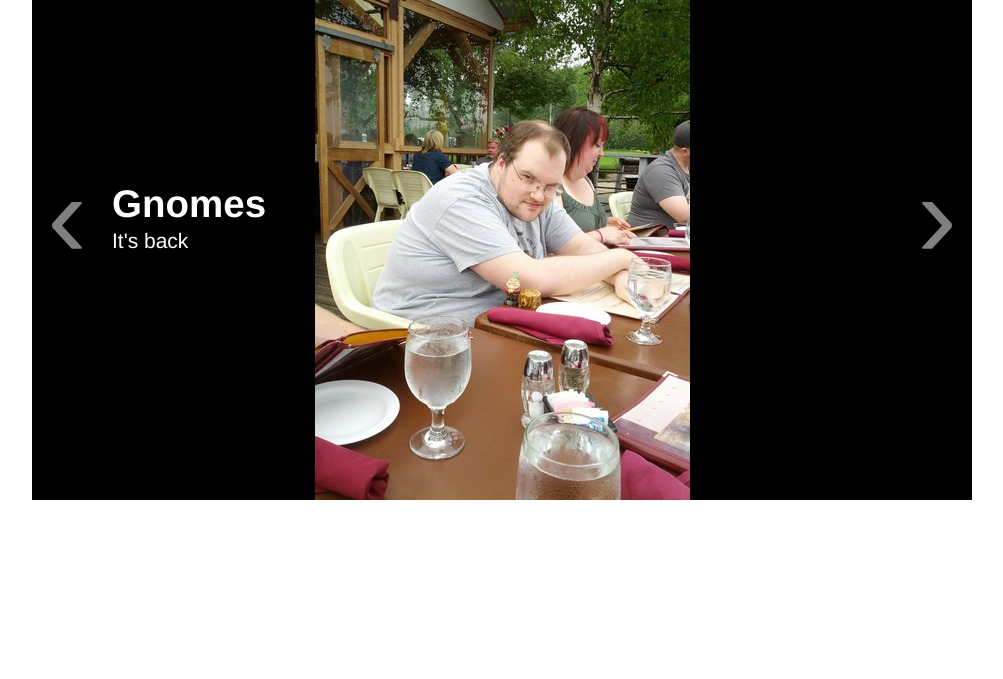
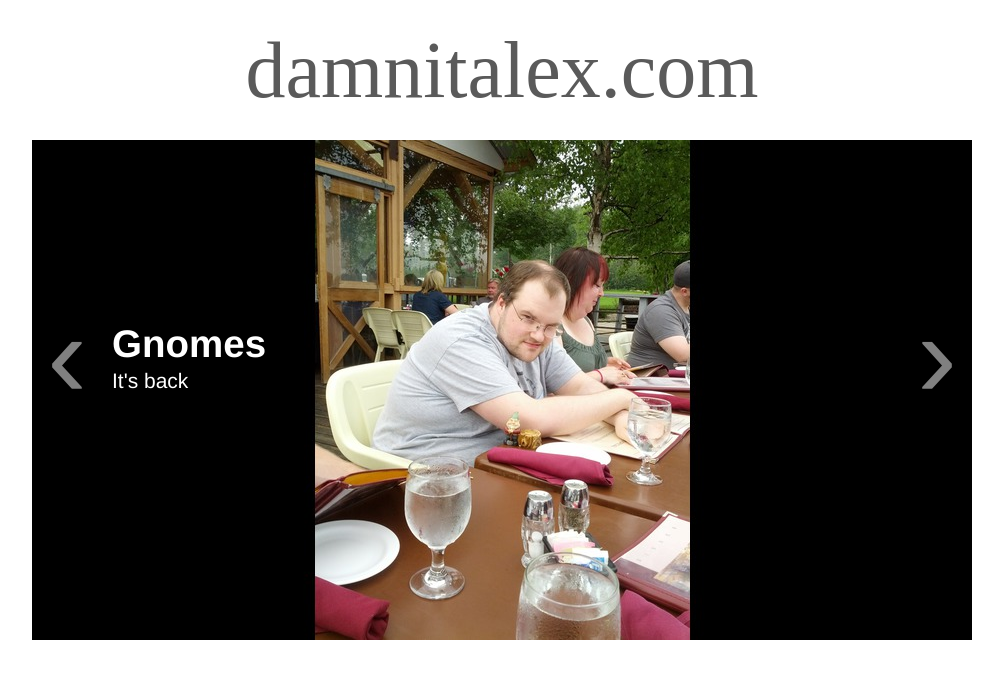
Before and after one commit to dayne/damnitalex.com, a Jekyll site: the page built from index.html, in a window 1280 px wide. Shown: the top 679 px of the page, without its empty margins (138-1141 px from the left). Built offline with Jekyll 4.4.1, drawn with Linux system fonts in a browser that asks for light colours; some web fonts are replaced.

Commit message:
adding title

```diff
--- a/_layouts/default.html
+++ b/_layouts/default.html
@@ -11,7 +11,7 @@
   <meta name=author" content="{{ page.author }}">
 
   <link href="/bootstrap/css/bootstrap.css" rel="stylesheet">
-
+  <link href='http://fonts.googleapis.com/css?family=Freckle+Face' rel='stylesheet' type='text/css'>
   <link href="/css/global.css" rel="stylesheet">
 
   <link rel="shortcut icon" href="favicon.png">
@@ -19,7 +19,9 @@
   </head>
 
   <body>
-
+    <div style="font-size: 80px; text-align:center; margin: 60px; font-family: 'Freckle Face', cursive;">
+      damnitalex.com
+    </div>
 {{ content }}
     <script src="/bootstrap/js/jquery-min.js"></script>
     <script src="/bootstrap/js/bootstrap.min.js"></script>
```
